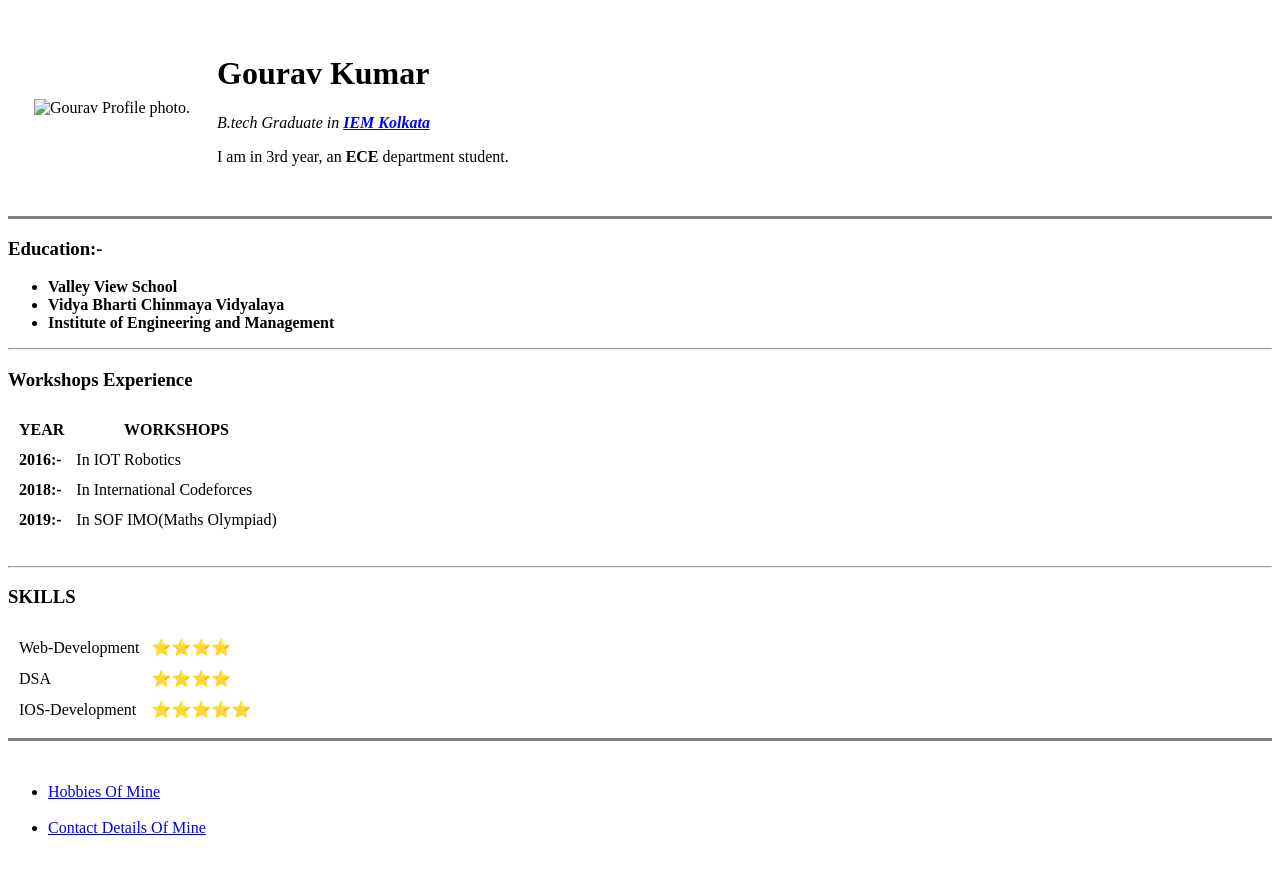
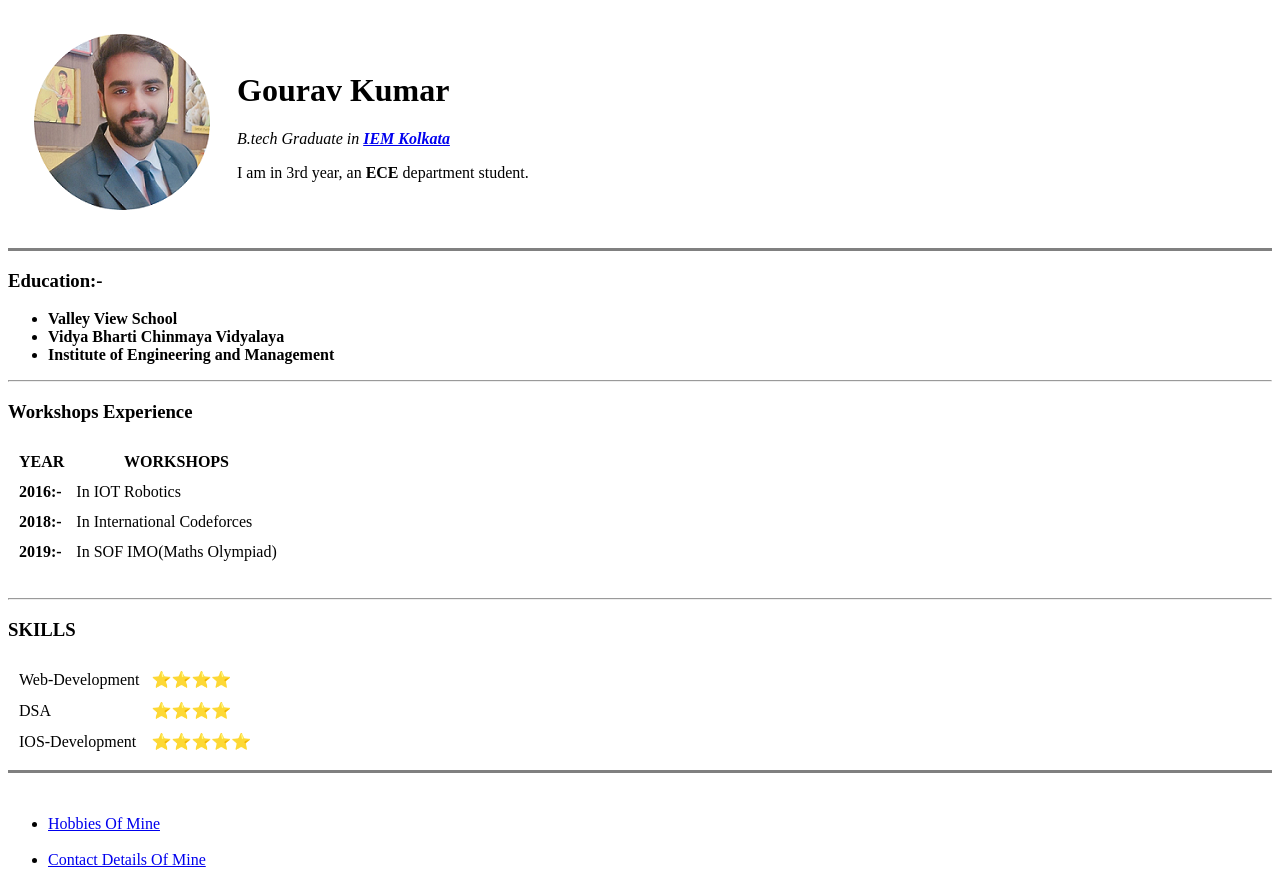
Before and after one commit to Gourav-18/CV, a plain HTML site: page index.html in a window 1280 px wide. Before the commit the page ends 853 px from the top, so only its background shows below. Drawn offline with Linux system fonts and the light colour scheme.

Commit message:
Update index.html

```diff
--- a/index.html
+++ b/index.html
@@ -7,7 +7,7 @@
 <body>
     <table cellspacing="25">
         <tr>
-            <td><img src="images/Gourav-modified.png" alt="Gourav Profile photo."></td>
+            <td><img src="Gourav-modified.png" alt="Gourav Profile photo."></td>
             <td><h1>Gourav Kumar</h1>
                 <p><em>B.tech Graduate in <strong><a href="https://www.iemcrp.com/">IEM Kolkata</a></strong></em></p>
                 <p>I am in 3rd year, an <b>ECE</b> department student.</p></td>
```
